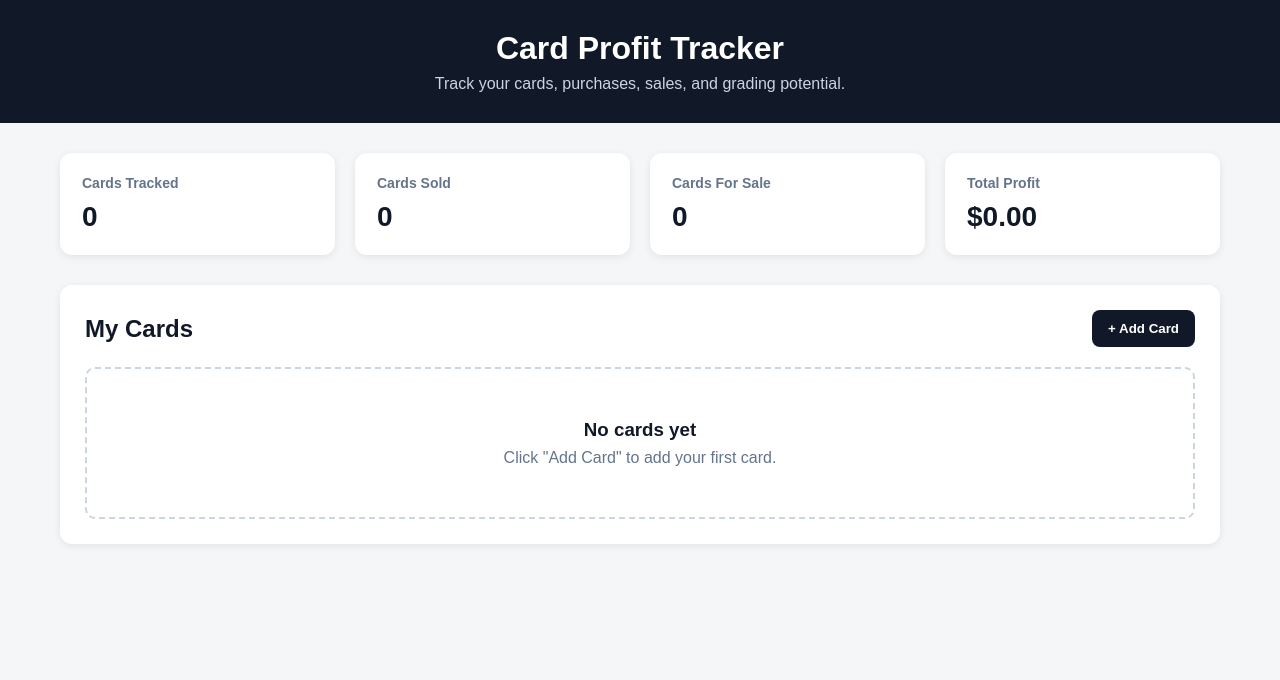
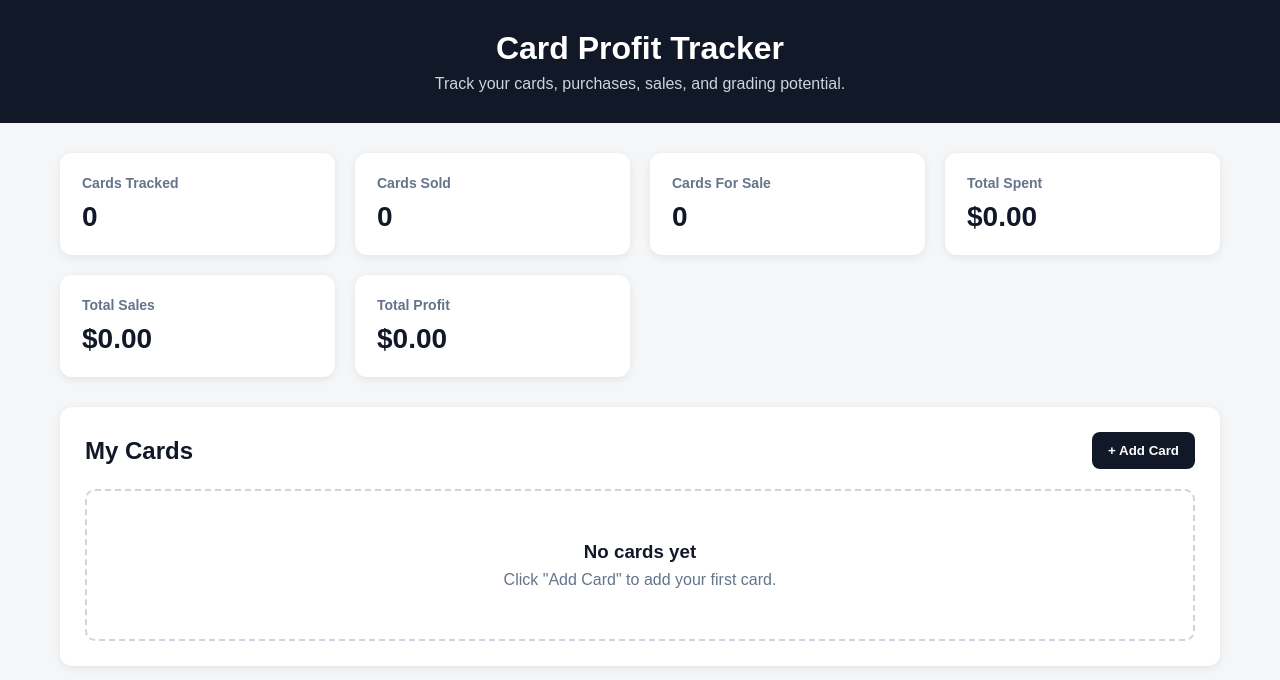
Before and after one commit to cilantropersonal90210-ops/card-profit-tracker, a plain HTML site: page index.html in a window 1280 px wide. Drawn offline with Linux system fonts and the light colour scheme.

Commit message:
index.html

```diff
--- a/index.html
+++ b/index.html
@@ -17,6 +17,7 @@
 <main>
 
 <section class="dashboard">
+
     <div class="stat-card">
         <h3>Cards Tracked</h3>
         <p id="cardsTracked">0</p>
@@ -33,11 +34,21 @@
     </div>
 
     <div class="stat-card">
+        <h3>Total Spent</h3>
+        <p id="totalSpent">$0.00</p>
+    </div>
+
+    <div class="stat-card">
+        <h3>Total Sales</h3>
+        <p id="totalSales">$0.00</p>
+    </div>
+
+    <div class="stat-card">
         <h3>Total Profit</h3>
         <p id="totalProfit">$0.00</p>
     </div>
+
 </section>
-
 <section class="card-section">
 
 <div class="section-header">
```
Lines whose indentation alone changed are shown as unchanged.
